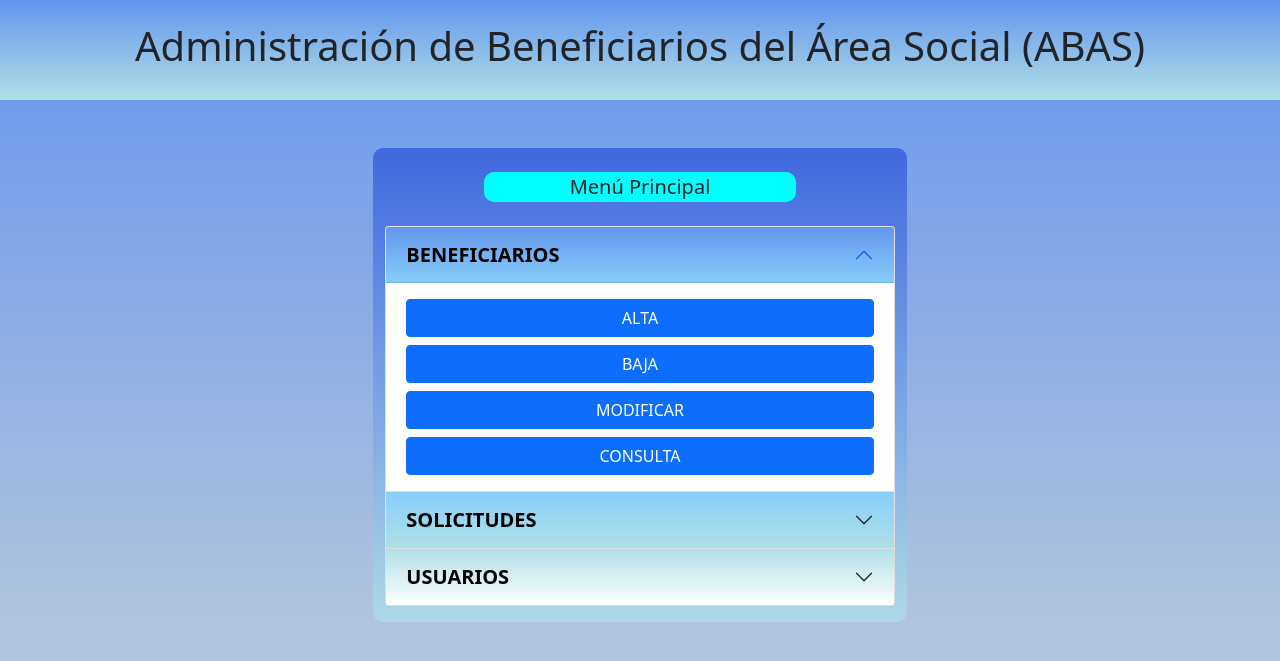
After one commit to sebanunez/ABAS, a PHP site: page /principal.php in a window 1280 px wide, after a click on "BENEFICIARIOS". The commit adds this page. Shown: the top 661 px of the page. Run offline with PHP 8.4, Linux system fonts and the light colour scheme; a user stored in the database is signed in.

Commit message:
Se agregó el Menú Principal (fase inicial)

```diff
--- a/index.php
+++ b/index.php
@@ -24,7 +24,7 @@
     </div>
 
     <div class="row mt-4 mb-4 g-4" style="justify-content: center; align-items: center;"> <!-- Div Cuadro -->
-    <div class="col col-sm-3" style="border-radius: 10px; background: linear-gradient(to bottom, royalblue, lightblue);">
+    <div class="col col-sm-5" style="border-radius: 10px; background: linear-gradient(to bottom, royalblue, lightblue);">
 
     <!-- LEYENDA -->
   	<div class="row mt-4" id="leyenda" style="justify-content: center; align-items: center;">
--- a/index_fin.php
+++ b/index_fin.php
@@ -29,7 +29,7 @@
 
         $sist = new Sistema();
 
-        $usu = $_REQUEST['cajaUsuario'];
+        $usu = strtoupper($_REQUEST['cajaUsuario']);
         $cla = $_REQUEST['cajaPassword'];
 
         $sist->autenticarUsuario($usu, $cla);
--- /dev/null
+++ b/principal.php
@@ -0,0 +1,183 @@
+<?php
+
+  session_start();
+
+?>
+
+<!doctype html>
+<html lang="es">
+  <head>
+    <!-- Required meta tags -->
+    <meta charset="utf-8">
+    <meta name="viewport" content="width=device-width, initial-scale=1">
+
+    <!-- Bootstrap CSS -->
+    <link href="https://cdn.jsdelivr.net/npm/bootstrap@5.1.3/dist/css/bootstrap.min.css" rel="stylesheet" integrity="sha384-1BmE4kWBq78iYhFldvKuhfTAU6auU8tT94WrHftjDbrCEXSU1oBoqyl2QvZ6jIW3" crossorigin="anonymous">
+
+    <title>Administración de Beneficiarios del Área Social (ABAS) - BALP</title>
+
+</head>
+
+
+<body style="background-color: lightsteelblue;">
+
+  <div class="container-fluid" style="text-align: center; background: linear-gradient(to bottom, cornflowerblue, lightsteelblue);">
+
+    <!-- CABECERA -->
+    <div class="row" id="cabecera" style="justify-content: center; align-items: center; background: linear-gradient(to bottom, cornflowerblue, powderblue); /*background-color: cornflowerblue; */height: 100px;">
+      <h1>Administración de Beneficiarios del Área Social (ABAS)</h1>
+
+    </div>
+
+    <!-- CAJA AZUL -->
+    <div class="row mt-4 mb-4 g-4" style="justify-content: center; align-items: center;"> <!-- Div Cuadro -->
+      <div class="col col-sm-5" style="border-radius: 10px; background: linear-gradient(to bottom, royalblue, lightblue);">
+
+    <!-- LEYENDA -->
+  	   <div class="row mt-4" id="leyenda" style="justify-content: center; align-items: center;">
+
+    	   <div class="col-7" style="background-color: aqua; border-radius: 10px; font-size: 20px;">
+    		 Menú Principal
+    	   </div>
+
+        </div>
+
+
+      <!-- MENU DE OPCIONES -->
+        <div class="row mt-4 mb-3" id="caja_opciones" style="justify-content: center; align-items: center;">
+
+  	      <div class="col col-sm">
+
+            <?php
+
+              if ($_SESSION['Rol'] == 'ADMINISTRADOR') {
+
+                // Inicio acordeón
+                ?>
+
+                <div class="accordion" id="accordionExample">
+                  <div class="accordion-item">
+                    <h2 class="accordion-header" id="headingOne">
+                      <button class="accordion-button" type="button" data-bs-toggle="collapse" data-bs-target="#collapseOne" aria-expanded="false" aria-controls="collapseOne" style="color: black; font-weight: bold; font-size: 20px; background: linear-gradient(to bottom, cornflowerblue, lightskyblue);">
+                      BENEFICIARIOS
+                      </button>
+                    </h2>
+
+                    <div id="collapseOne" class="accordion-collapse collapse" aria-labelledby="headingOne" data-bs-parent="#accordionExample">
+                      <div class="accordion-body">
+
+                        <div class="d-grid gap-2">
+                          <a href="" class="btn btn-primary">ALTA</a>
+                          <a href="" class="btn btn-primary">BAJA</a>
+                          <a href="" class="btn btn-primary">MODIFICAR</a>
+                          <a href="" class="btn btn-primary">CONSULTA</a>
+                        </div>
+
+                      </div>
+                    </div>
+                  </div>
+
+                  <div class="accordion-item">
+                    <h2 class="accordion-header" id="headingTwo">
+                      <button class="accordion-button collapsed" type="button" data-bs-toggle="collapse" data-bs-target="#collapseTwo" aria-expanded="false" aria-controls="collapseTwo" style="color: black; font-weight: bold; font-size: 20px; background: linear-gradient(to bottom, lightskyblue, powderblue);">
+                      SOLICITUDES
+                      </button>
+                    </h2>
+                    <div id="collapseTwo" class="accordion-collapse collapse" aria-labelledby="headingTwo" data-bs-parent="#accordionExample">
+                      <div class="accordion-body">
+                        <div class="d-grid gap-2">
+                          <p>En esta sección se evaluarán las <strong>solicitudes</strong> realizadas por diversas instituciones con fines benéficos, que desean convertirse en beneficiarias del Banco Alimentario.</p>
+                          <a href="" class="btn btn-primary">ADMINISTRAR SOLICITUDES</a>
+                        </div>
+                      </div>
+                    </div>
+                  </div>
+
+                  <div class="accordion-item">
+                    <h2 class="accordion-header" id="headingThree">
+                      <button class="accordion-button collapsed" type="button" data-bs-toggle="collapse" data-bs-target="#collapseThree" aria-expanded="false" aria-controls="collapseThree" style="color: black; font-weight: bold; font-size: 20px; background: linear-gradient(to bottom, powderblue, white);">
+                      USUARIOS
+                      </button>
+                    </h2>
+
+                    <div id="collapseThree" class="accordion-collapse collapse" aria-labelledby="headingThree" data-bs-parent="#accordionExample">
+                      <div class="accordion-body">
+
+                        <div class="d-grid gap-2">
+                           <p>Administración de las cuentas de usuario con acceso a este sistema.</p>
+                           <a href="" class="btn btn-primary">ALTA</a>
+                           <a href="" class="btn btn-primary">BAJA</a>
+                           <a href="" class="btn btn-primary">MODIFICAR</a>
+                           <a href="" class="btn btn-primary">CONSULTA</a>
+                        </div>
+
+                    </div>
+                  </div>
+                </div>
+              </div>
+                <?php
+                // Fin acordeón
+
+              }
+              else
+              {
+
+                if ($_SESSION['Rol'] == 'OPERADOR') {
+
+                  // Inicio acordeón de operador
+                  ?>
+
+                  <div class="accordion" id="accordionExample">
+                  <div class="accordion-item">
+                    <h2 class="accordion-header" id="headingOne">
+                      <button class="accordion-button" type="button" data-bs-toggle="collapse" data-bs-target="#collapseOne" aria-expanded="false" aria-controls="collapseOne" style="color: black; font-weight: bold; font-size: 20px; background: linear-gradient(to bottom, cornflowerblue, lightskyblue);">
+                      BENEFICIARIOS
+                      </button>
+                    </h2>
+
+                    <div id="collapseOne" class="accordion-collapse collapse" aria-labelledby="headingOne" data-bs-parent="#accordionExample">
+                      <div class="accordion-body">
+
+                        <div class="d-grid gap-2">
+                          <a href="" class="btn btn-primary">ALTA</a>
+                          <a href="" class="btn btn-primary">BAJA</a>
+                          <a href="" class="btn btn-primary">MODIFICAR</a>
+                          <a href="" class="btn btn-primary">CONSULTA</a>
+                        </div>
+
+                      </div>
+                    </div>
+                  </div>
+
+                  <?php
+                  // Fin acordeón de operador
+
+                } else {
+
+                  echo "ERROR: Acceso denegado ;)";
+
+                }
+
+
+
+              }
+
+            ?>
+
+
+          </div>
+
+	      </div>
+
+      </div>
+
+    </div> <!-- Fin Div Cuadro -->
+
+  </div>
+
+
+    <!-- Option 1: Bootstrap Bundle with Popper -->
+    <script src="https://cdn.jsdelivr.net/npm/bootstrap@5.1.3/dist/js/bootstrap.bundle.min.js" integrity="sha384-ka7Sk0Gln4gmtz2MlQnikT1wXgYsOg+OMhuP+IlRH9sENBO0LRn5q+8nbTov4+1p" crossorigin="anonymous"></script>
+
+  </body>
+</html>
```
Also changed, not shown: clases/sistema.php (+24 -2 lines).
